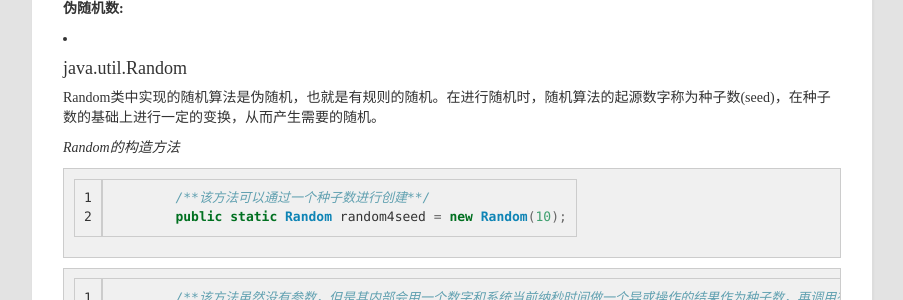
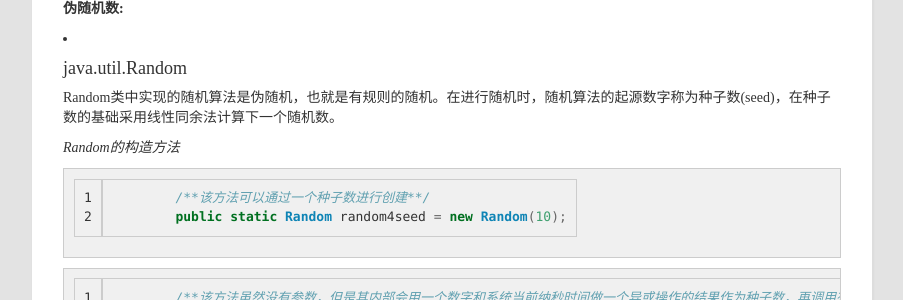
Before and after one commit to tomgg/tomgg.github.io, a Jekyll site: the page built from _posts/2016-07-20-java-random.md, in a window 1280 px wide and 900 px high, scrolled down 492 px. Shown: the part 170-470 px from the top of the window, without its empty margins (53-956 px from the left). Built offline with Jekyll 4.4.1, drawn with Linux system fonts in a browser that asks for light colours; nearby versions of some CDN libraries; comment, search, counter and statistics services are not loaded; some of the changed text lies outside the part shown.

Commit message:
no message

```diff
--- a/_posts/2016-07-20-java-random.md
+++ b/_posts/2016-07-20-java-random.md
@@ -37,7 +37,7 @@ C语言、C++、C#、Java、Matlab等程序语言和软件中都有对应的随
 + #### java.util.Random
 
 
-Random类中实现的随机算法是伪随机，也就是有规则的随机。在进行随机时，随机算法的起源数字称为种子数(seed)，在种子数的基础上进行一定的变换，从而产生需要的随机。
+Random类中实现的随机算法是伪随机，也就是有规则的随机。在进行随机时，随机算法的起源数字称为种子数(seed)，在种子数的基础采用线性同余法计算下一个随机数。
 
 
 _Random的构造方法_
```
Also changed, not shown: other parts of _posts/2016-07-20-java-random.md (+5 -0 lines).
